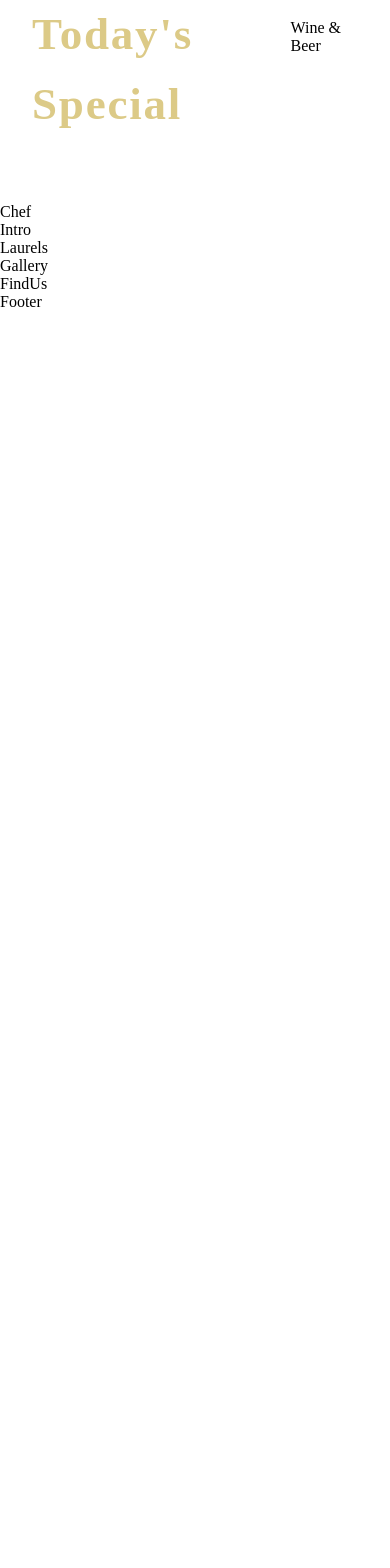
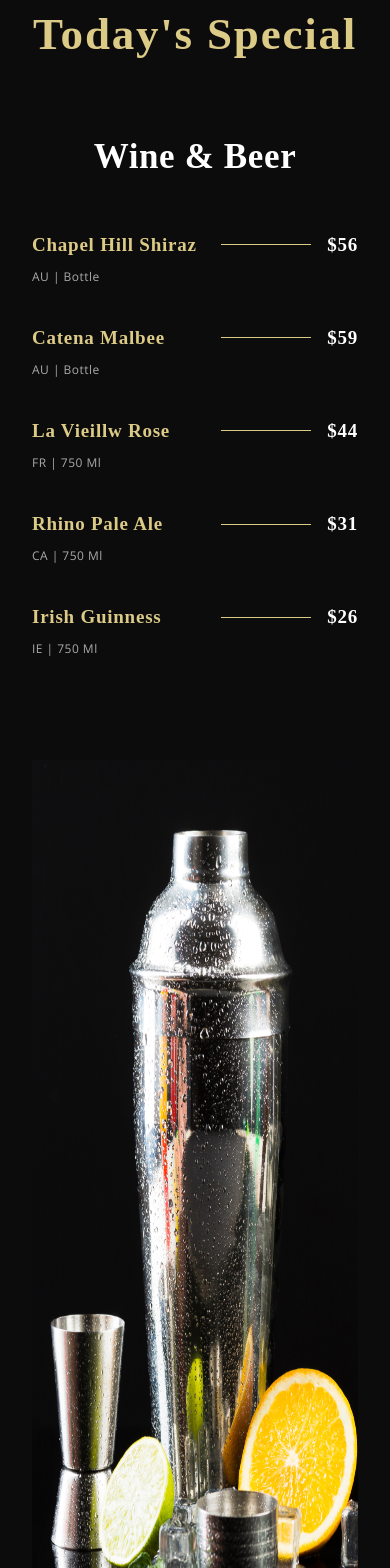
Before and after one commit to afaiyaz04/crosta-website, a React (Create React App) app: page / in a window 390 px wide. Shown: the part 3480-5048 px from the top of the page. Before the commit the page ends 3791 px from the top, so only its background shows below. Built offline with nearby package versions, Linux system fonts and the light colour scheme; a web font is replaced by a local one.

Commit message:
finished SpecialMenu with responsiveness

```diff
--- a/src/components/Menuitem/MenuItem.css
+++ b/src/components/Menuitem/MenuItem.css
@@ -0,0 +1,35 @@
+.app__menuitem {
+  width: 100%;
+  margin: 1rem 0;
+
+  display: flex;
+  flex-direction: column;
+}
+
+.app__menuitem-head {
+  display: flex;
+  justify-content: space-between;
+  align-items: center;
+}
+
+.app__menuitem-sub {
+  width: 100%;
+  margin-top: 0.2rem;
+}
+
+.app__menuitem-name {
+  flex: 1;
+}
+
+.app__menuitem-dash {
+  width: 90px;
+  height: 1px;
+  background: var(--color-golden);
+  margin: 0 1rem;
+}
+
+.app__menuitem-price {
+  display: flex;
+  justify-content: flex-end;
+  align-items: flex-end;
+}
--- a/src/components/Menuitem/MenuItem.jsx
+++ b/src/components/Menuitem/MenuItem.jsx
@@ -1,10 +1,26 @@
-import React from 'react';
+import React from "react";
 
-import './MenuItem.css';
+import "./MenuItem.css";
 
-const MenuItem = () => (
-  <div>
-    MenuItem
+const MenuItem = ({ title, price, tags }) => (
+  <div className="app__menuitem">
+    <div className="app__menuitem-head">
+      <div className="app__menuitem-name">
+        <p className="p__cormorant" style={{ color: "#DCCA87" }}>
+          {title}
+        </p>
+      </div>
+
+      <div className="app__menuitem-dash"></div>
+      <div className="app__menuitem-price">
+        <p className="p__cormorant">{price}</p>
+      </div>
+    </div>
+    <div className="app__menuitem-sub">
+      <p className="p__opensans" style={{ color: "#AAA" }}>
+        {tags}
+      </p>
+    </div>
   </div>
 );
 
--- a/src/container/Menu/SpecialMenu.css
+++ b/src/container/Menu/SpecialMenu.css
@@ -0,0 +1,83 @@
+.app__specialMenu {
+  flex-direction: column;
+  background-color: var(--color-black);
+}
+
+.app__specialMenu-title {
+  margin-bottom: 2rem;
+  text-align: center;
+}
+
+.app__specialMenu-menu {
+  width: 100%;
+  margin: 2rem 0;
+  display: flex;
+  flex-direction: row;
+  justify-content: center;
+  align-items: flex-start;
+}
+
+.app__specialMenu-menu_heading {
+  font-family: var(--font-base);
+  font-weight: 600;
+  font-size: 45px;
+  line-height: 58.5px;
+  letter-spacing: 0.04rem;
+  color: var(--color-white);
+}
+
+.app__specialMenu-menu_wine,
+.app__specialMenu-menu_cocktails {
+  flex: 1;
+  width: 100%;
+  flex-direction: column;
+}
+
+.app__specialMenu-menu_img {
+  width: 410px;
+  margin: 0 2rem;
+}
+
+.app__specialMenu-menu_img img {
+  width: 100%;
+  height: auto;
+}
+
+.app__specialMenu_menu_items {
+  display: flex;
+  flex-direction: column;
+  margin: 2rem 0;
+  width: 100%;
+}
+
+@media screen and (max-width: 2000px) {
+  .app__specialMenu-menu_img {
+    width: 650px;
+  }
+
+  .app__specialMenu-menu_img img {
+    height: 920px;
+  }
+}
+
+@media screen and (max-width: 1150px) {
+  .app__specialMenu-menu {
+    flex-direction: column;
+    align-items: center;
+    width: 100%;
+  }
+
+  .app__specialMenu-menu_img {
+    margin: 3rem 0;
+  }
+}
+
+@media screen and (max-width: 650px) {
+  .app__specialMenu-menu_img {
+    width: 100%;
+  }
+  .app__specialMenu-menu_heading {
+    font-size: 35px;
+    line-height: 48.5px;
+  }
+}
--- a/src/container/Menu/SpecialMenu.jsx
+++ b/src/container/Menu/SpecialMenu.jsx
@@ -12,8 +12,39 @@
     </div>
     <div className="app__specialMenu-menu">
       <div className="app__specialMenu-menu_wine flex__center">
-        <p>Wine & Beer</p>
+        <p className="app__specialMenu-menu_heading">Wine & Beer</p>
+        <div className="app__specialMenu_menu_items">
+          {data.wines.map((wine, index) => (
+            <MenuItem
+              key={wine.title + index}
+              title={wine.title}
+              price={wine.price}
+              tags={wine.tags}
+            />
+          ))}
+        </div>
       </div>
+      <div className="app__specialMenu-menu_img">
+        <img src={images.menu} alt="menu img" />
+      </div>
+      <div className="app__specialMenu-menu_cocktails flex__center">
+        <p className="app__specialMenu-menu_heading">Cocktails</p>
+        <div className="app__specialMenu_menu_items">
+          {data.cocktails.map((cocktail, index) => (
+            <MenuItem
+              key={cocktail.title + index}
+              title={cocktail.title}
+              price={cocktail.price}
+              tags={cocktail.tags}
+            />
+          ))}
+        </div>
+      </div>
+    </div>
+    <div style={{ marginTop: "15px" }}>
+      <button type="button" className="custom__button">
+        View More
+      </button>
     </div>
   </div>
 );
```
